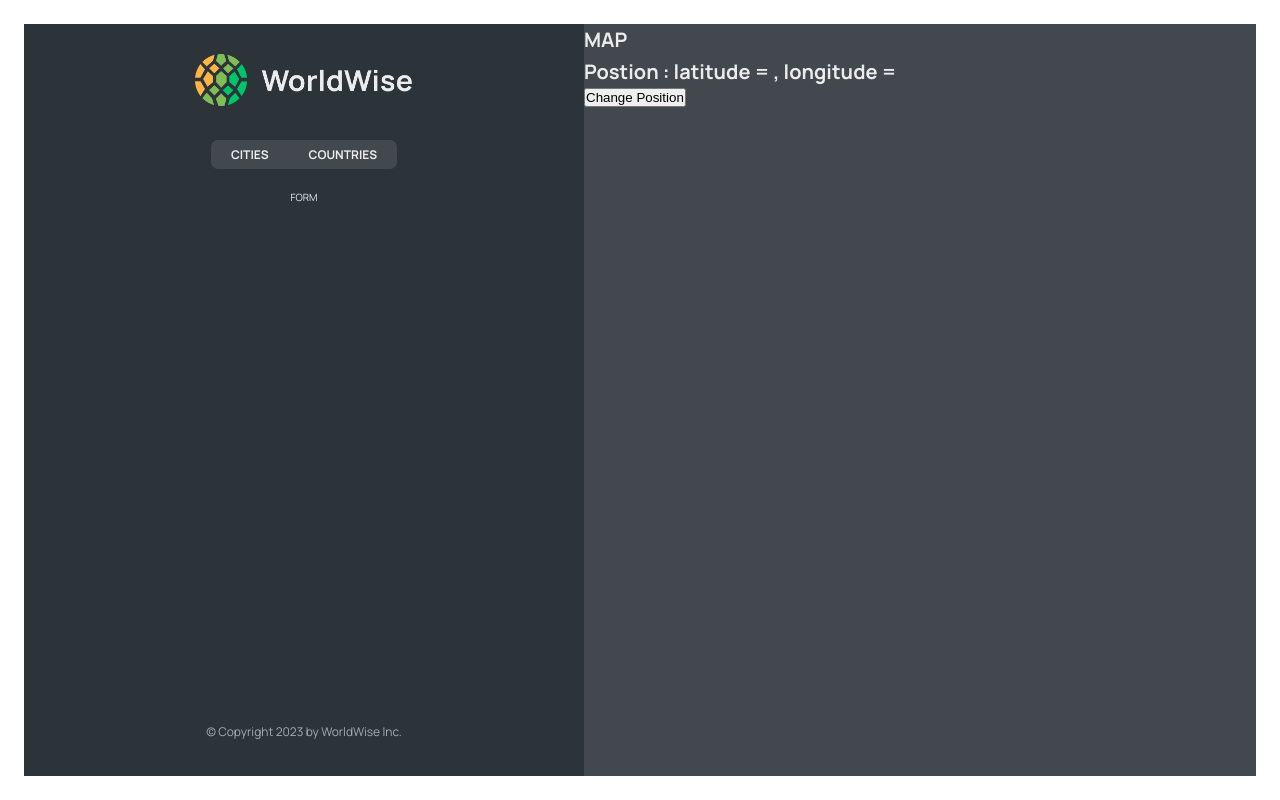
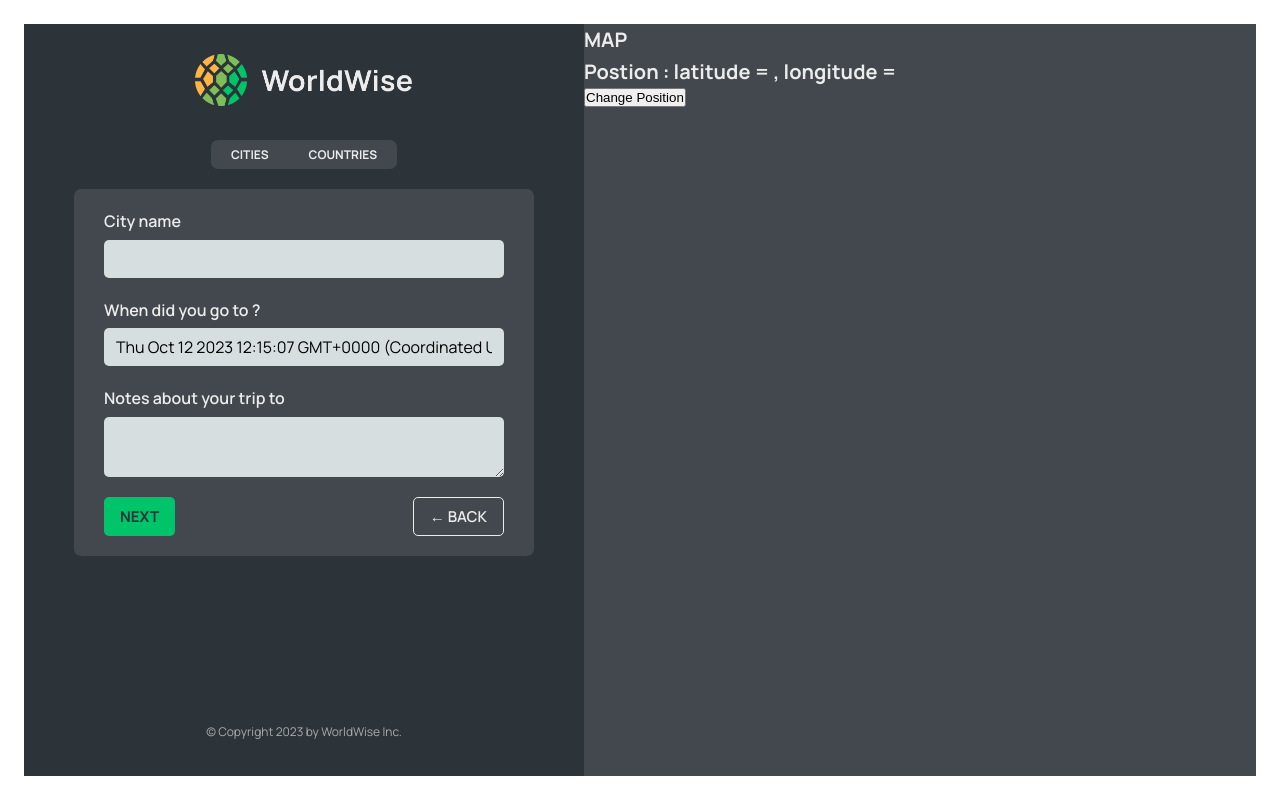
Before and after one commit to ahsanhd/World-Wise, a React (Vite) app: page /app/form in a window 1280 px wide. Built offline with nearby package versions, Linux system fonts and the light colour scheme; data requests are answered from the project's data file.

Commit message:
useNavigate and a feature Reuseable Button

```diff
--- a/src/App.jsx
+++ b/src/App.jsx
@@ -1,4 +1,4 @@
-import { BrowserRouter, Routes, Route } from "react-router-dom";
+import { BrowserRouter, Routes, Route, Navigate } from "react-router-dom";
 import Pricing from "./pages/Pricing";
 import Homepage from "./pages/Homepage";
 import Product from "./pages/Product";
@@ -9,6 +9,7 @@
 import CityList from "./components/CityList";
 import CountryList from "./components/CountryList";
 import City from "./components/City";
+import Form from "./components/Form";
 
 const BASE_URL = "http://localhost:9000";
 
@@ -42,10 +43,7 @@
           <Route path="product" element={<Product />} />
           <Route path="login" element={<Login />} />
           <Route path="app" element={<AppLayout />}>
-            <Route
-              index
-              element={<CityList cities={cities} isLoading={isLoading} />}
-            />
+            <Route index element={<Navigate to="cities" replace />} />
             <Route
               path="cities"
               element={<CityList cities={cities} isLoading={isLoading} />}
@@ -55,7 +53,7 @@
               path="countries"
               element={<CountryList cities={cities} isLoading={isLoading} />}
             />
-            <Route path="form" element={<p>FORM</p>} />
+            <Route path="form" element={<Form />} />
           </Route>
           <Route path="*" element={<PageNotFound />} />
         </Routes>
--- /dev/null
+++ b/src/components/Button.jsx
@@ -0,0 +1,17 @@
+import styles from "./Button.module.css";
+import PropTypes from "prop-types";
+
+function Button({ children, type, onClick }) {
+  return (
+    <button onClick={onClick} className={`${styles.btn} ${styles[type]}`}>
+      {children}
+    </button>
+  );
+}
+
+export default Button;
+Button.propTypes = {
+  children: PropTypes.any,
+  type: PropTypes.string,
+  onClick: PropTypes.func,
+};
--- a/src/components/Form.jsx
+++ b/src/components/Form.jsx
@@ -1,8 +1,10 @@
 // "https://api.bigdatacloud.net/data/reverse-geocode-client?latitude=0&longitude=0"
 
 import { useState } from "react";
+import { useNavigate } from "react-router-dom";
 
 import styles from "./Form.module.css";
+import Button from "./Button";
 
 export function convertToEmoji(countryCode) {
   const codePoints = countryCode
@@ -13,6 +15,7 @@
 }
 
 function Form() {
+  const navigate = useNavigate();
   const [cityName, setCityName] = useState("");
   const [country, setCountry] = useState("");
   const [date, setDate] = useState(new Date());
@@ -49,8 +52,16 @@
       </div>
 
       <div className={styles.buttons}>
-        <button>Add</button>
-        <button>&larr; Back</button>
+        <Button type="primary">Next</Button>
+        <Button
+          type="back"
+          onClick={(e) => {
+            e.preventDefault();
+            navigate(-1);
+          }}
+        >
+          &larr; Back
+        </Button>
       </div>
     </form>
   );
--- a/src/components/Map.jsx
+++ b/src/components/Map.jsx
@@ -1,12 +1,19 @@
-import { useSearchParams } from "react-router-dom";
+import { useNavigate, useSearchParams } from "react-router-dom";
 import styles from "./Map.module.css";
 function Map() {
+  const navigate = useNavigate();
+
   const [searchParams, setSearchParams] = useSearchParams();
   const lat = searchParams.get("lat");
   const lng = searchParams.get("lng");
 
   return (
-    <div className={styles.mapContainer}>
+    <div
+      className={styles.mapContainer}
+      onClick={() => {
+        navigate("form");
+      }}
+    >
       <h1>MAP</h1>
       <h1>
         Postion : latitude = {lat}, longitude = {lng}
```
